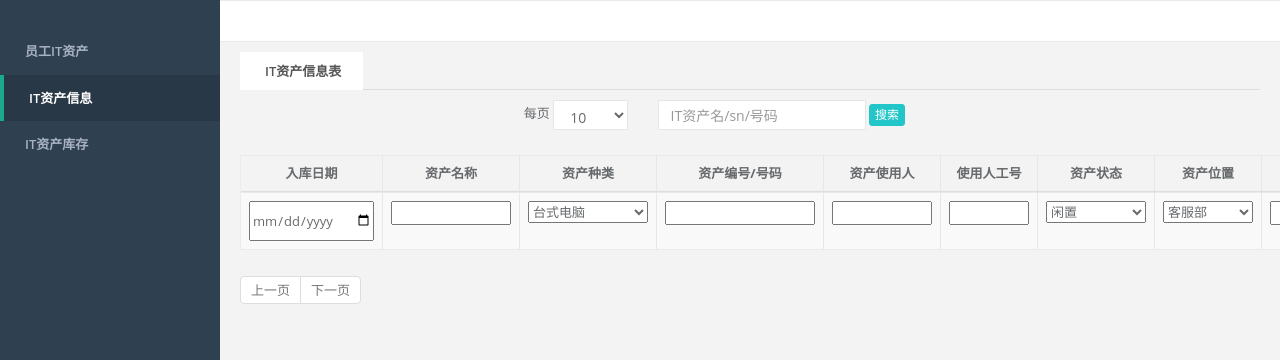
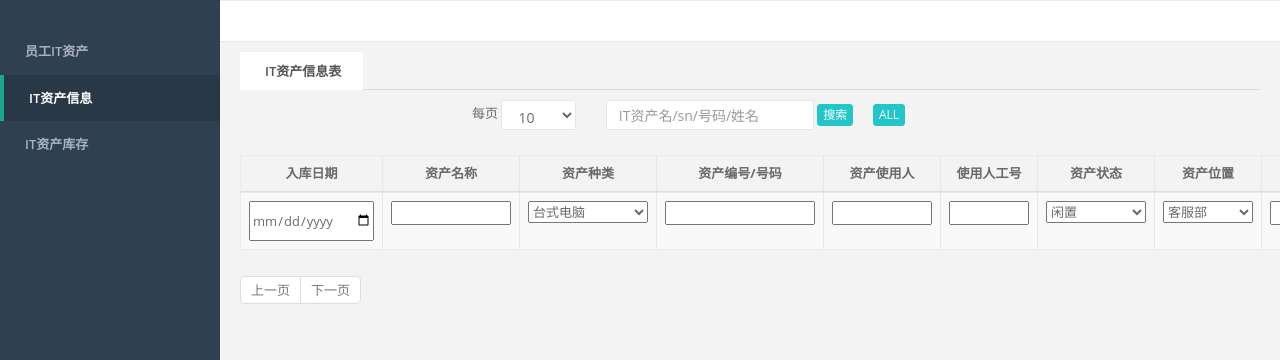
Before and after one commit to vanwu151/ityw, a Django app: template itywProject/templates/Kpi/showmanageiteminfo.html in a window 1280 px wide. Shown: the part 60-420 px from the top of the page. Run offline with Django 3.2, Linux system fonts and the light colour scheme; the template is opened without the code that fills it, so the values that code supplies are empty; some libraries are stand-ins or nearby versions.

Commit message:
前端文件修改showmanangeiteminfo.html

```diff
--- a/itywProject/templates/Kpi/showmanageiteminfo.html
+++ b/itywProject/templates/Kpi/showmanageiteminfo.html
@@ -135,8 +135,10 @@
                                                     <form action="/searchitemsn/" method="POST" enctype="multipart/form-data">
                                                         <div class="dataTables_length" >
                                                             &emsp;&emsp;
-                                                            <input type="text" name="searchitemsn" class="form-control input-sm" placeholder="IT资产名/sn/号码" required="">
+                                                            <input type="text" name="searchitemsn" class="form-control input-sm" placeholder="IT资产名/sn/号码/姓名">
                                                             <input type="submit" class="btn btn-xs btn-info" name="go" value="搜索"/>
+                                                            &emsp;
+                                                            <input type="submit" class="btn btn-xs btn-info" name="go" value="ALL"/>
                                                         </div>
                                                     </form>
                                                     <form action="/PageItemInfo/" method="POST" enctype="multipart/form-data" id="PageFunc" name="PageFunc">
```
